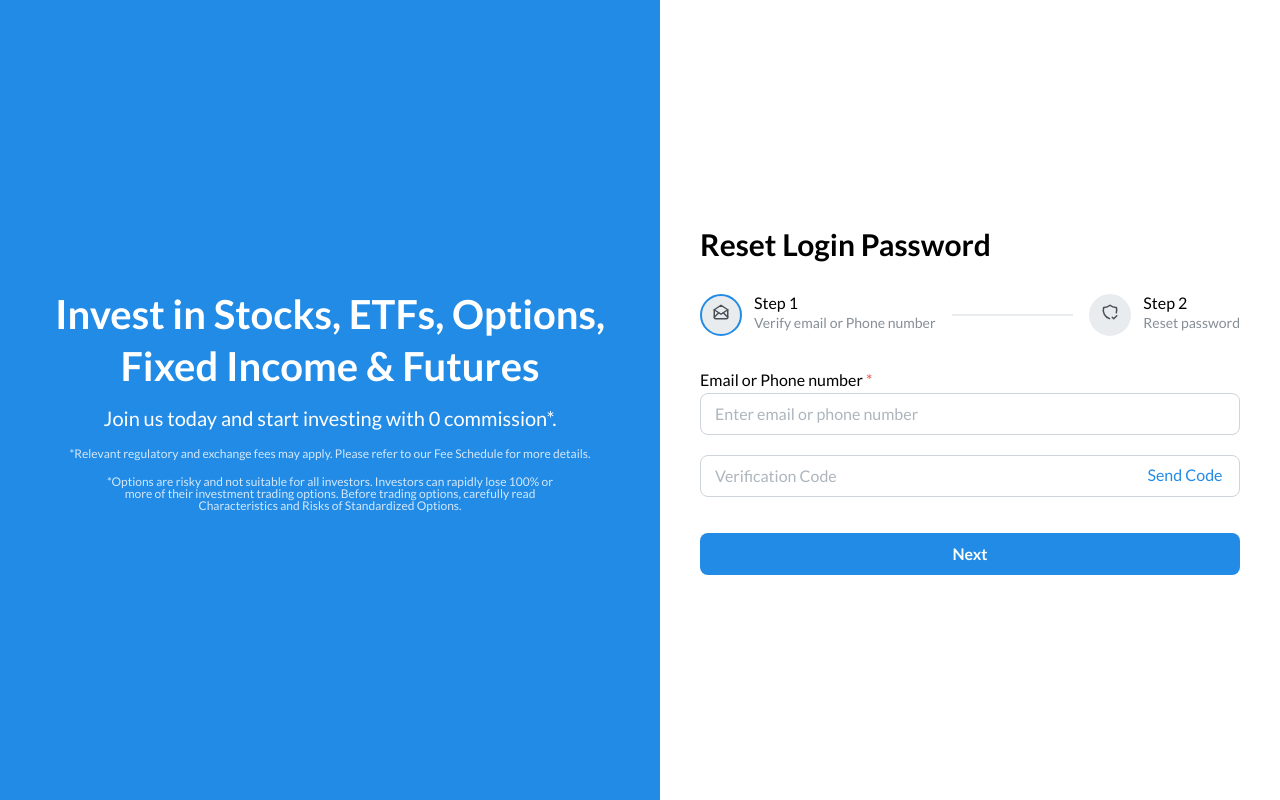
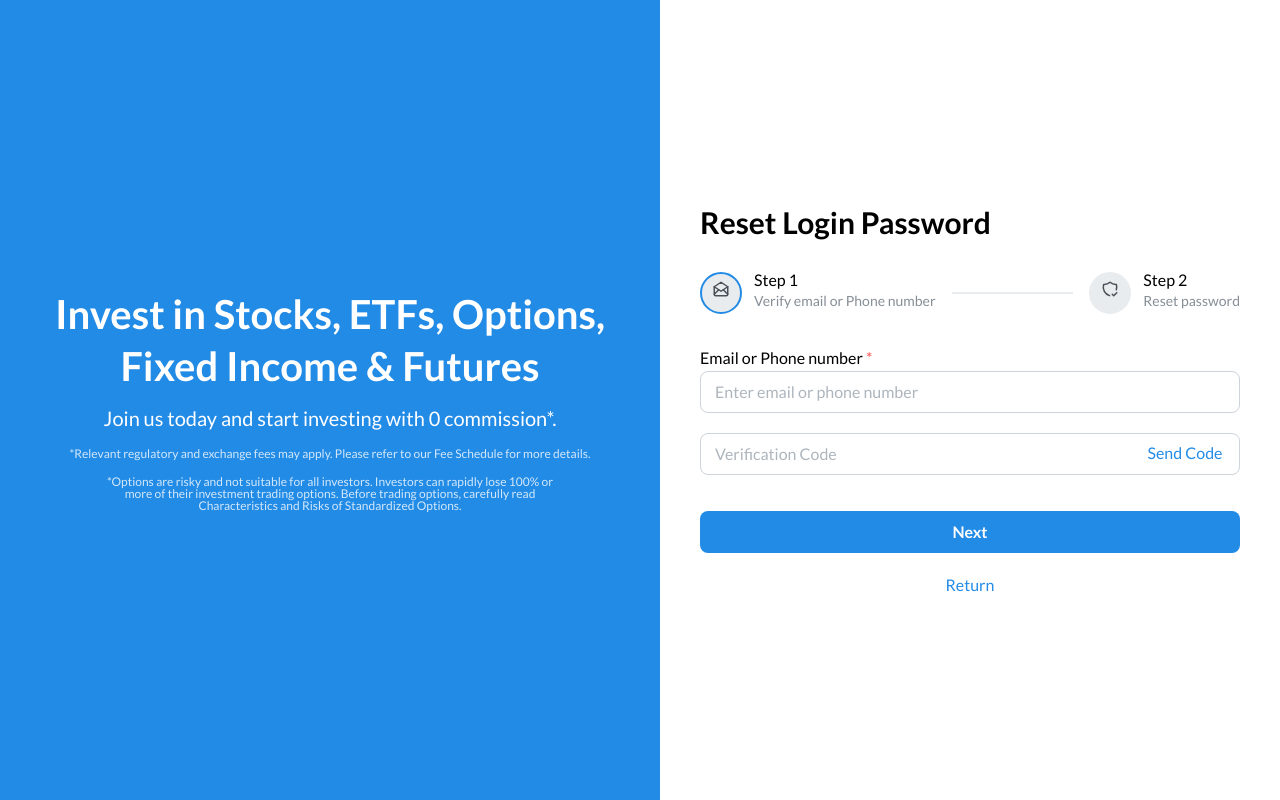
Before and after one commit to goodstripe/Alpha-Platform, a Next.js app: page /auth/forget-password in a window 1280 px wide. Built offline with nearby package versions, Linux system fonts and the light colour scheme.

Commit message:
`Added return to login link at the end of the forget password page`

```diff
--- a/src/app/auth/forget-password/page.tsx
+++ b/src/app/auth/forget-password/page.tsx
@@ -4,6 +4,7 @@ import React, { useState } from "react";
 import {
   Anchor,
   Button,
+  Group,
   Paper,
   PasswordInput,
   Stack,
@@ -107,6 +108,16 @@ const ForgetPassword = () => {
               </Button>
             </Stepper.Step>
           </Stepper>
+
+          <Group justify="center" mt={20}>
+            <Anchor
+              href="#"
+              fw={500}
+              onClick={() => router.push("/auth/login")}
+            >
+              Return
+            </Anchor>
+          </Group>
         </Paper>
       </div>
     </div>
```
